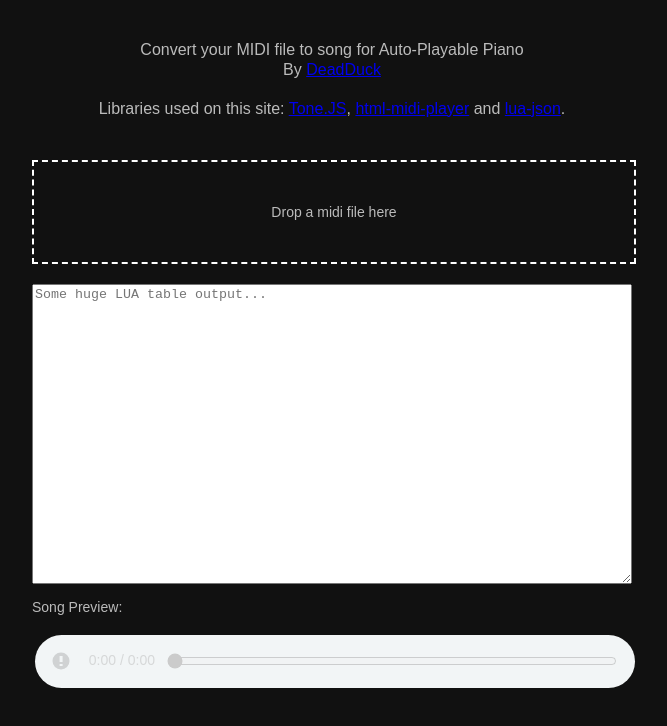
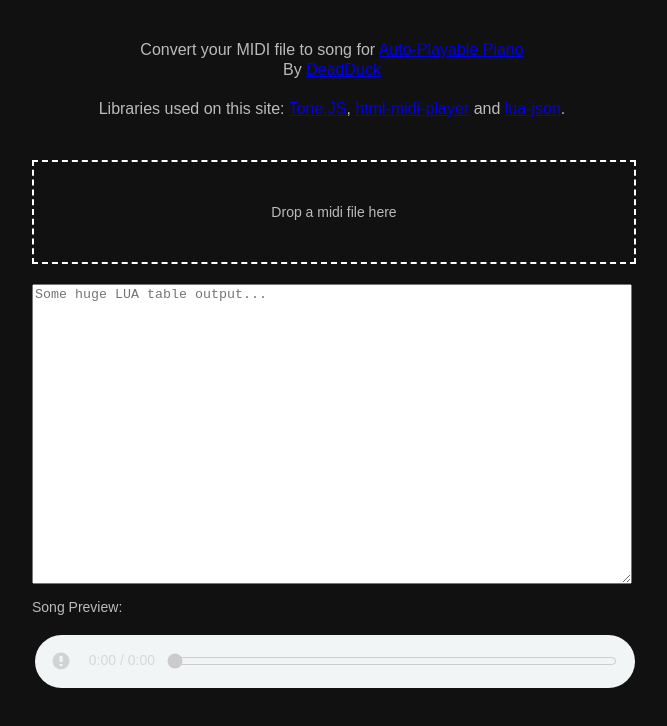
Before and after one commit to Dead0Duck/Autoplayable_Piano-Site, a plain HTML site: page index.html in a window 1280 px wide. Shown: the whole page, without its empty margins (308-975 px from the left). Drawn offline with Linux system fonts and the light colour scheme.

Commit message:
Link to workshop

```diff
--- a/index.html
+++ b/index.html
@@ -11,7 +11,7 @@
 <body>
 	<tone-content>
 		<div id="Description">
-			Convert your MIDI file to song for Auto-Playable Piano<br>
+			Convert your MIDI file to song for <a href="https://steamcommunity.com/sharedfiles/filedetails/?id=3325497170">Auto-Playable Piano</a><br>
 			By <a href="https://dead0duck.ru">DeadDuck</a><br><br>
 			Libraries used on this site: <a href="https://tonejs.github.io/Midi/">Tone.JS</a>, <a href="https://cifkao.github.io/html-midi-player/">html-midi-player</a> and <a href="https://www.npmjs.com/package/lua-json?activeTab=readme">lua-json</a>.
 		</div>
```
